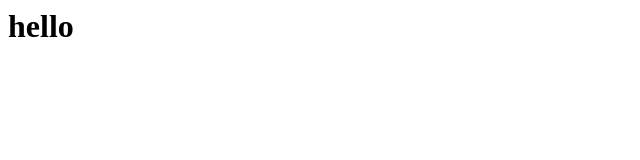
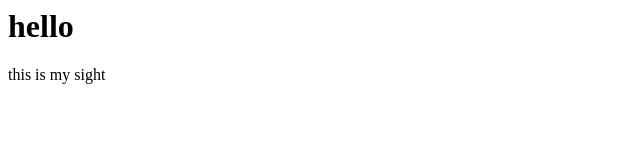
Before and after one commit to mrrgithub8/project1, a plain HTML site: page homepage.html in a window 1280 px wide. Shown: the full height of the page, 0-640 px from the left. Drawn offline with Linux system fonts and the light colour scheme.

Commit message:
home changes

```diff
--- a/homepage.html
+++ b/homepage.html
@@ -5,6 +5,7 @@
 
 <body>
 <h1> hello</h1>
+<p>this is my sight</p>
 </body>
 
 </html>
```
